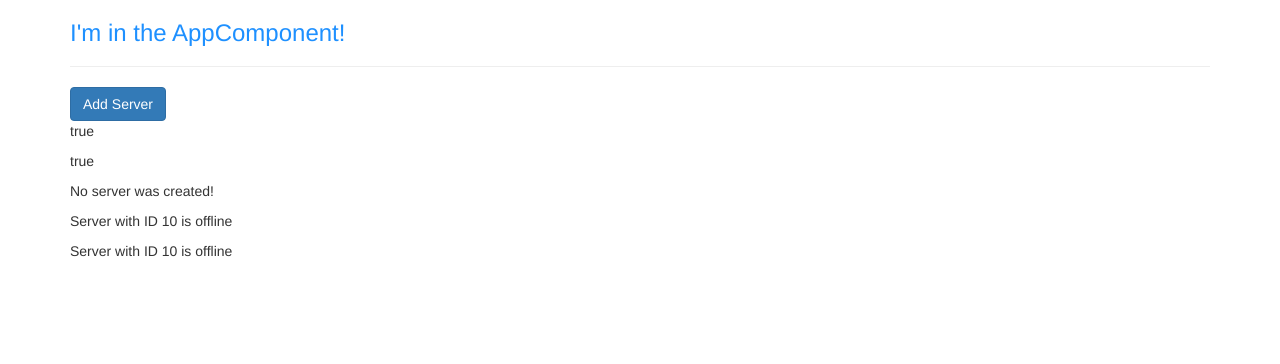
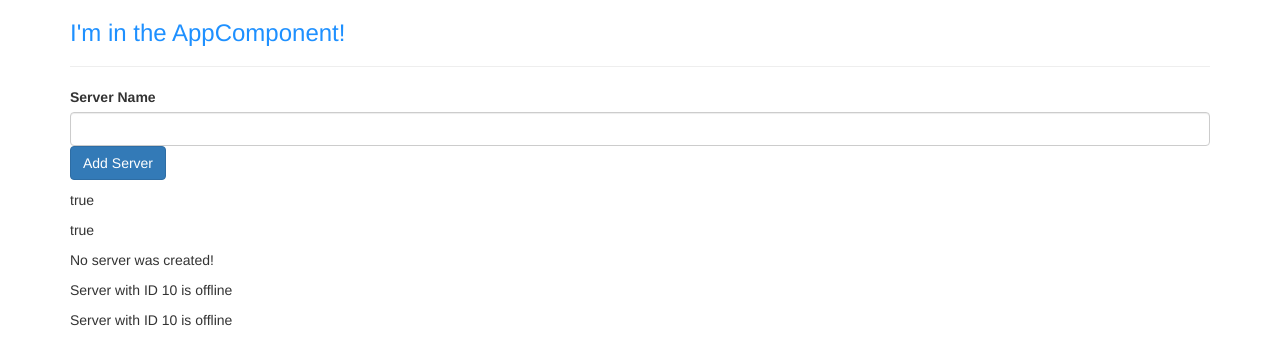
Before and after one commit to rebeccamanzi/angular-basics, an Angular app: page / in a window 1280 px wide. Shown: the top 364 px of the page. Built offline with nearby package versions, Linux system fonts and the light colour scheme.

Commit message:
passing and using data with event binding

```diff
--- a/src/app/servers/servers.component.html
+++ b/src/app/servers/servers.component.html
@@ -1,8 +1,16 @@
+<label for="">Server Name</label>
+
+<input type="text" class="form-control"
+(input)="onUpdateServerName($event)">
+
 <button class="btn btn-primary"
 [disabled]="!allowNewServer"
 (click)="onCreateServer()"
 >Add Server</button>
 <!-- String interpolation -->
+
+<p>{{ serverName }}</p>
+
 <p>{{ allowNewServer }}</p>
 <!-- Property Binding -->
 <p [innerText]="allowNewServer"></p>
--- a/src/app/servers/servers.component.ts
+++ b/src/app/servers/servers.component.ts
@@ -20,6 +20,7 @@
 export class ServersComponent {
   allowNewServer = false;
   serverCreationStatus = 'No server was created!';
+  serverName = '';
 
   constructor() {
     setTimeout(() => {
@@ -30,4 +31,8 @@
   onCreateServer () {
     this.serverCreationStatus = 'Server was created!';
   }
+
+  onUpdateServerName(event: Event) {
+    this.serverName = (<HTMLInputElement>event.target).value
+  }
 }
```
